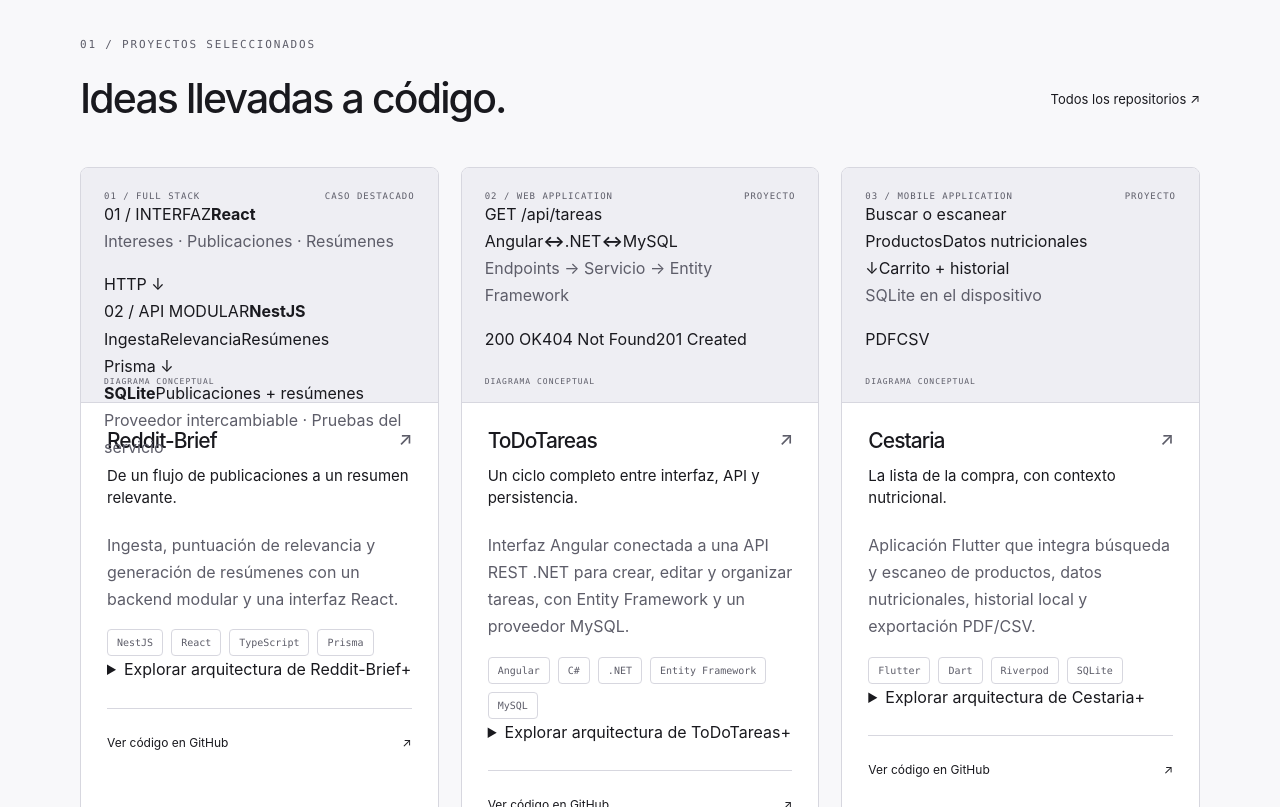
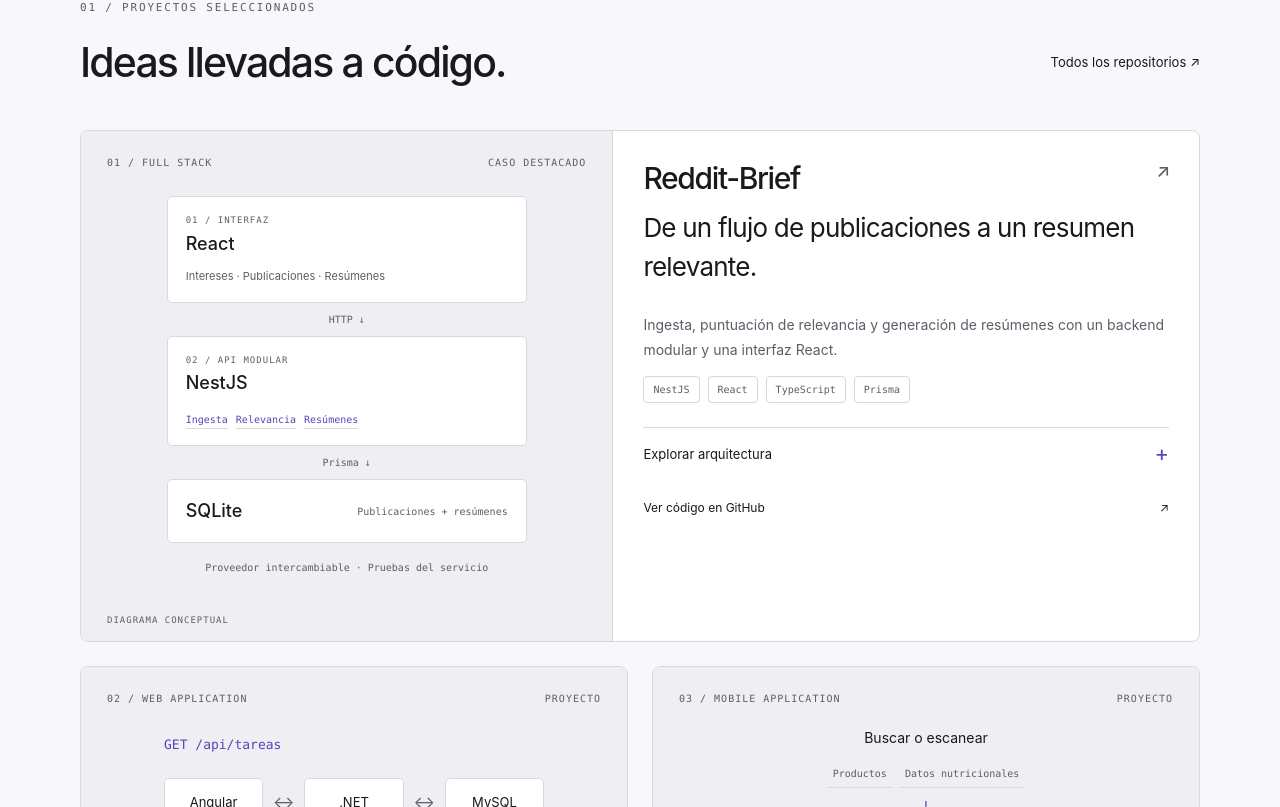
Before and after one commit to AngelFerMota/AngelFerMota.github.io, an Angular app: page / in a window 1280 px wide. Shown: the part 993-1800 px from the top of the page. Built offline with nearby package versions, Linux system fonts and the light colour scheme.

Commit message:
feat: add accessible section navigation and subtle reduced-motion-aware reveals

```diff
--- a/src/styles.css
+++ b/src/styles.css
@@ -103,6 +103,14 @@
   .skip:focus {
     top: 10px;
   }
+  .sr-only {
+    position: absolute;
+    width: 1px;
+    height: 1px;
+    overflow: hidden;
+    clip-path: inset(50%);
+    white-space: nowrap;
+  }
 }
 @layer layout {
   .container,
@@ -140,6 +148,14 @@
   }
   nav a {
     padding-block: 12px;
+    border-bottom: 1px solid transparent;
+    transition:
+      color 180ms,
+      border-color 180ms;
+  }
+  nav a[aria-current="location"] {
+    color: var(--text);
+    border-bottom-color: var(--accent);
   }
   .nav-actions {
     display: flex;
@@ -192,15 +208,10 @@
     font-size: 12px;
     color: var(--muted);
   }
-  .intro {
-    margin: 48px 0 18px;
-    font-size: 18px;
-    color: var(--text);
-  }
   h1 {
-    font-size: clamp(48px, 6.8vw, 88px);
+    font-size: clamp(48px, 5.7vw, 78px);
     font-weight: 550;
-    margin-bottom: 36px;
+    margin-bottom: 20px;
     letter-spacing: -0.065em;
     line-height: 1.06;
   }
@@ -209,6 +220,13 @@
     grid-template-columns: 1.25fr 1fr;
     gap: 100px;
     align-items: start;
+    margin-top: 64px;
+  }
+  .hero-role {
+    font-size: clamp(24px, 2.7vw, 36px);
+    letter-spacing: -0.04em;
+    color: var(--accent);
+    margin-bottom: 22px;
   }
   .specialties {
     color: var(--text);
@@ -269,6 +287,7 @@
   .architecture {
     padding: 5px 0 0 25px;
     border-left: 1px solid var(--border);
+    margin-top: 15px;
   }
   .diagram-label,
   .diagram-footer {
@@ -287,28 +306,34 @@
     gap: 2px 8px;
     background: var(--surface);
     font-size: 14px;
+    margin-top: 14px;
+    transition:
+      border-color 180ms,
+      background 180ms,
+      transform 180ms;
   }
-  .layer:first-of-type {
-    margin-top: 18px;
+  .layer:hover,
+  .layer:focus-visible {
+    border-color: var(--accent);
+    background: var(--alt);
+    transform: translateX(3px);
   }
   .layer-index {
     color: var(--accent);
     font:
       11px Consolas,
       monospace;
-    grid-row: span 2;
+    grid-row: span 3;
     padding-top: 4px;
   }
-  .layer code {
+  .layer p {
+    font-size: 12px;
+    margin: 4px 0 8px;
+    line-height: 1.6;
+  }
+  .layer-project {
+    color: var(--accent);
     font-size: 11px;
-    color: var(--muted);
-  }
-  .connector {
-    height: 13px;
-    width: 1px;
-    background: var(--accent);
-    margin-left: 29px;
-    opacity: 0.5;
   }
   .diagram-footer {
     display: block;
@@ -406,67 +431,245 @@
     margin-top: 20px;
     margin-bottom: 0;
   }
+  .recommendation {
+    margin: 35px 0 0;
+    padding: 24px 0 0;
+    border-top: 1px solid var(--border);
+    display: flex;
+    justify-content: space-between;
+    gap: 30px;
+    align-items: center;
+  }
+  .recommendation .eyebrow {
+    margin-bottom: 12px;
+  }
+  .recommendation blockquote {
+    margin: 0;
+    max-width: 650px;
+    font-size: 20px;
+    line-height: 1.6;
+    letter-spacing: -0.02em;
+  }
+  .recommendation figcaption {
+    font-size: 12px;
+    color: var(--muted);
+    margin-top: 12px;
+  }
   .projects {
     display: grid;
-    grid-template-columns: repeat(3, minmax(0, 1fr));
-    gap: 22px;
+    grid-template-columns: repeat(2, minmax(0, 1fr));
+    gap: 24px;
+    align-items: start;
   }
   .project {
     border: 1px solid var(--border);
     border-radius: 8px;
     overflow: hidden;
     background: var(--surface);
+    scroll-margin-top: 110px;
+    min-width: 0;
+    transition: border-color 180ms;
+  }
+  .project:focus-within {
+    border-color: var(--accent);
+  }
+  .project.featured {
+    grid-column: 1 / -1;
+    display: grid;
+    grid-template-columns: 1fr 1.1fr;
   }
   .project-visual {
-    height: 235px;
-    padding: 23px;
+    min-height: 280px;
+    padding: 26px;
     background: var(--alt);
     border-bottom: 1px solid var(--border);
     position: relative;
   }
+  .featured .project-visual {
+    border-bottom: 0;
+    border-right: 1px solid var(--border);
+    height: 100%;
+    min-height: 440px;
+  }
   .visual-top {
     display: flex;
     justify-content: space-between;
+    font:
+      10px Consolas,
+      monospace;
+    letter-spacing: 1px;
+    color: var(--muted);
+  }
+  .system-diagram {
+    max-width: 360px;
+    margin: 28px auto 38px;
+  }
+  .system-node {
+    border: 1px solid var(--border);
+    background: var(--surface);
+    border-radius: 5px;
+    padding: 16px 18px;
+  }
+  .system-node > span {
+    display: block;
+    color: var(--muted);
+    font:
+      9px/1.7 Consolas,
+      monospace;
+    letter-spacing: 1px;
+  }
+  .system-node strong {
+    font-size: 18px;
+    font-weight: 500;
+  }
+  .system-node p {
+    font-size: 11px;
+    margin: 8px 0 0;
+  }
+  .module-list {
+    display: flex;
+    gap: 8px;
+    flex-wrap: wrap;
+    margin-top: 12px;
+  }
+  .module-list span {
+    font:
+      10px/1.7 Consolas,
+      monospace;
+    color: var(--accent);
+    border-bottom: 1px solid var(--border);
+  }
+  .diagram-connection {
+    text-align: center;
+    padding: 8px;
+    font:
+      10px/1.7 Consolas,
+      monospace;
+    color: var(--muted);
+  }
+  .data-node {
+    display: flex;
+    align-items: center;
+    justify-content: space-between;
+    gap: 10px;
+  }
+  .data-node > span {
+    font-size: 10px;
+    letter-spacing: 0;
+  }
+  .diagram-test {
+    color: var(--muted);
+    font:
+      10px/1.8 Consolas,
+      monospace;
+    text-align: center;
+    margin: 16px 0 0;
+  }
+  .api-diagram {
+    margin: 30px auto 35px;
+    max-width: 380px;
+  }
+  .api-method {
+    display: block;
+    font:
+      13px/1.7 Consolas,
+      monospace;
+    color: var(--accent);
+  }
+  .api-layers {
+    display: flex;
+    align-items: center;
+    gap: 10px;
+    margin-top: 22px;
+  }
+  .api-layers > span {
+    border: 1px solid var(--border);
+    background: var(--surface);
+    border-radius: 5px;
+    padding: 12px 8px;
+    flex: 1;
+    text-align: center;
+    font-size: 13px;
+  }
+  .api-layers b {
+    font-weight: 400;
+    color: var(--muted);
+  }
+  .api-diagram p {
+    font:
+      10px/1.7 Consolas,
+      monospace;
+    margin: 16px 0;
+  }
+  .api-contract {
+    display: flex;
+    gap: 15px;
+    flex-wrap: wrap;
+    font:
+      10px/1.7 Consolas,
+      monospace;
+    color: var(--muted);
+  }
+  .shopping-diagram {
+    max-width: 330px;
+    margin: 22px auto 35px;
+    text-align: center;
+  }
+  .product-step {
+    display: block;
+    color: var(--text);
+    font-size: 14px;
+  }
+  .shopping-sources {
+    display: flex;
+    justify-content: center;
+    gap: 8px;
+    margin-top: 10px;
+  }
+  .shopping-sources span {
+    border-bottom: 1px solid var(--border);
+    padding: 5px;
+    color: var(--muted);
+    font:
+      10px/1.7 Consolas,
+      monospace;
+  }
+  .shopping-connector {
+    display: block;
+    color: var(--accent);
+    margin-block: 6px;
+  }
+  .shopping-diagram p {
+    font:
+      10px/1.7 Consolas,
+      monospace;
+    margin: 8px 0;
+  }
+  .export-formats {
+    display: flex;
+    justify-content: center;
+    gap: 8px;
+  }
+  .export-formats span {
+    border: 1px solid var(--border);
+    padding: 2px 14px;
+    font:
+      10px/1.7 Consolas,
+      monospace;
+    border-radius: 4px;
+    color: var(--accent);
+  }
+  .visual-caption {
+    position: absolute;
+    bottom: 16px;
     font:
       9px Consolas,
       monospace;
     letter-spacing: 1px;
     color: var(--muted);
   }
-  .flow {
-    display: flex;
-    flex-direction: column;
-    align-items: center;
-    margin-top: 22px;
-    gap: 1px;
-  }
-  .flow span {
-    padding: 5px 14px;
-    border: 1px solid var(--border);
-    border-radius: 4px;
-    min-width: 145px;
-    text-align: center;
-    font:
-      11px/1.7 Consolas,
-      monospace;
-    background: var(--surface);
-  }
-  .flow b {
-    color: var(--accent);
-    font-size: 13px;
-    font-weight: 400;
-  }
-  .visual-caption {
-    position: absolute;
-    bottom: 16px;
-    font:
-      8px Consolas,
-      monospace;
-    letter-spacing: 1px;
-    color: var(--muted);
-  }
   .project-body {
-    padding: 26px;
+    padding: 30px;
   }
   .project h3 {
     margin-bottom: 12px;
@@ -480,15 +683,82 @@
     font-size: 18px;
   }
   .project-summary {
-    font-size: 15px;
-    min-height: 52px;
+    font-size: 20px;
     color: var(--text);
     line-height: 1.5;
   }
+  .featured .project-summary {
+    font-size: 26px;
+    letter-spacing: -0.03em;
+  }
+  .featured h3 {
+    font-size: 30px;
+  }
+  .project-solution {
+    font-size: 14px;
+    line-height: 1.8;
+  }
   dl {
-    font-size: 12px;
+    font-size: 14px;
     line-height: 1.8;
     margin-block: 24px;
+  }
+  .project-details {
+    border-top: 1px solid var(--border);
+    margin-top: 24px;
+  }
+  .project-details summary {
+    display: flex;
+    align-items: center;
+    justify-content: space-between;
+    cursor: pointer;
+    min-height: 52px;
+    font-size: 13px;
+    list-style: none;
+    gap: 12px;
+  }
+  .project-details summary::-webkit-details-marker {
+    display: none;
+  }
+  .details-indicator {
+    font-size: 22px;
+    color: var(--accent);
+    transition: transform 180ms;
+  }
+  .project-details[open] .details-indicator {
+    transform: rotate(45deg);
+  }
+  .project-details[open] .case-content {
+    animation: detail-in 200ms ease-out;
+  }
+  .case-content dl {
+    margin-top: 0;
+  }
+  .evidence-label {
+    font:
+      10px/1.7 Consolas,
+      monospace;
+    letter-spacing: 1px;
+  }
+  .evidence-links {
+    list-style: none;
+    padding: 0;
+    margin-bottom: 10px;
+  }
+  .evidence-links a {
+    display: block;
+    padding-block: 10px;
+    min-height: 44px;
+    font-size: 13px;
+    color: var(--accent);
+  }
+  @keyframes detail-in {
+    from {
+      transform: translateY(4px);
+    }
+    to {
+      transform: translateY(0);
+    }
   }
   dt {
     color: var(--text);
@@ -503,9 +773,9 @@
     font-size: 12px;
     display: flex;
     justify-content: space-between;
-    padding-top: 24px;
-    margin-top: 24px;
-    border-top: 1px solid var(--border);
+    padding-block: 10px;
+    min-height: 44px;
+    margin-top: 8px;
   }
   .about {
     display: grid;
@@ -544,6 +814,27 @@
     color: var(--muted);
     font-size: 14px;
     padding-block: 5px;
+  }
+  .stack-evidence {
+    border-top: 1px solid var(--border);
+    display: flex;
+    flex-wrap: wrap;
+    align-items: center;
+    gap: 12px 25px;
+    margin-top: 32px;
+    padding-top: 22px;
+  }
+  .stack-evidence > span {
+    font:
+      10px/1.7 Consolas,
+      monospace;
+    color: var(--muted);
+    letter-spacing: 1px;
+  }
+  .stack-evidence a {
+    padding-block: 10px;
+    font-size: 12px;
+    min-height: 44px;
   }
   .education {
     padding-block: 50px;
@@ -634,11 +925,31 @@
     .education {
       grid-template-columns: 200px 1fr;
     }
-    .project-summary {
-      min-height: 75px;
-    }
   }
   @media (max-width: 768px) {
+    :root:not([data-enhanced]) .nav-wrap {
+      flex-wrap: wrap;
+      height: auto;
+      padding-block: 16px;
+    }
+    :root:not([data-enhanced]) nav {
+      position: static;
+      display: flex;
+      flex-wrap: wrap;
+      order: 3;
+      width: 100%;
+      border: 0;
+      padding: 0;
+      gap: 12px;
+    }
+    :root:not([data-enhanced]) .nav-actions {
+      display: none;
+    }
+    .recommendation {
+      flex-direction: column;
+      align-items: start;
+      gap: 12px;
+    }
     .container,
     .nav-wrap {
       width: calc(100% - 40px);
@@ -671,10 +982,6 @@
     .hero {
       padding-top: 40px;
     }
-    .intro {
-      margin-top: 36px;
-      font-size: 15px;
-    }
     .hero-top .eyebrow {
       font-size: 9px;
       letter-spacing: 1px;
@@ -688,6 +995,7 @@
     .hero-bottom {
       grid-template-columns: 1fr;
       gap: 35px;
+      margin-top: 40px;
     }
     .architecture {
       max-width: 500px;
@@ -724,17 +1032,16 @@
       grid-template-columns: 1fr;
     }
     .project {
-      display: grid;
-      grid-template-columns: 1fr 1.2fr;
+      display: block;
     }
-    .project-visual {
-      height: 100%;
-      min-height: 260px;
-      border-bottom: 0;
-      border-right: 1px solid var(--border);
+    .project.featured {
+      grid-template-columns: 1fr;
     }
-    .project-summary {
+    .featured .project-visual {
+      height: auto;
       min-height: 0;
+      border-right: 0;
+      border-bottom: 1px solid var(--border);
     }
     .project-body {
       padding: 25px;
@@ -770,12 +1077,8 @@
     }
   }
   @media (max-width: 520px) {
-    .project {
-      display: block;
-    }
     .project-visual {
-      height: 220px;
-      min-height: 0;
+      min-height: 280px;
       border-right: 0;
       border-bottom: 1px solid var(--border);
     }
@@ -806,9 +1109,6 @@
     .contact h2 {
       font-size: 48px;
     }
-    .intro {
-      font-size: 14px;
-    }
     footer p {
       flex-basis: 80%;
       font-size: 10px;
```
Also changed, not shown: 1 other file (tests, documents, lock files or other folders).
